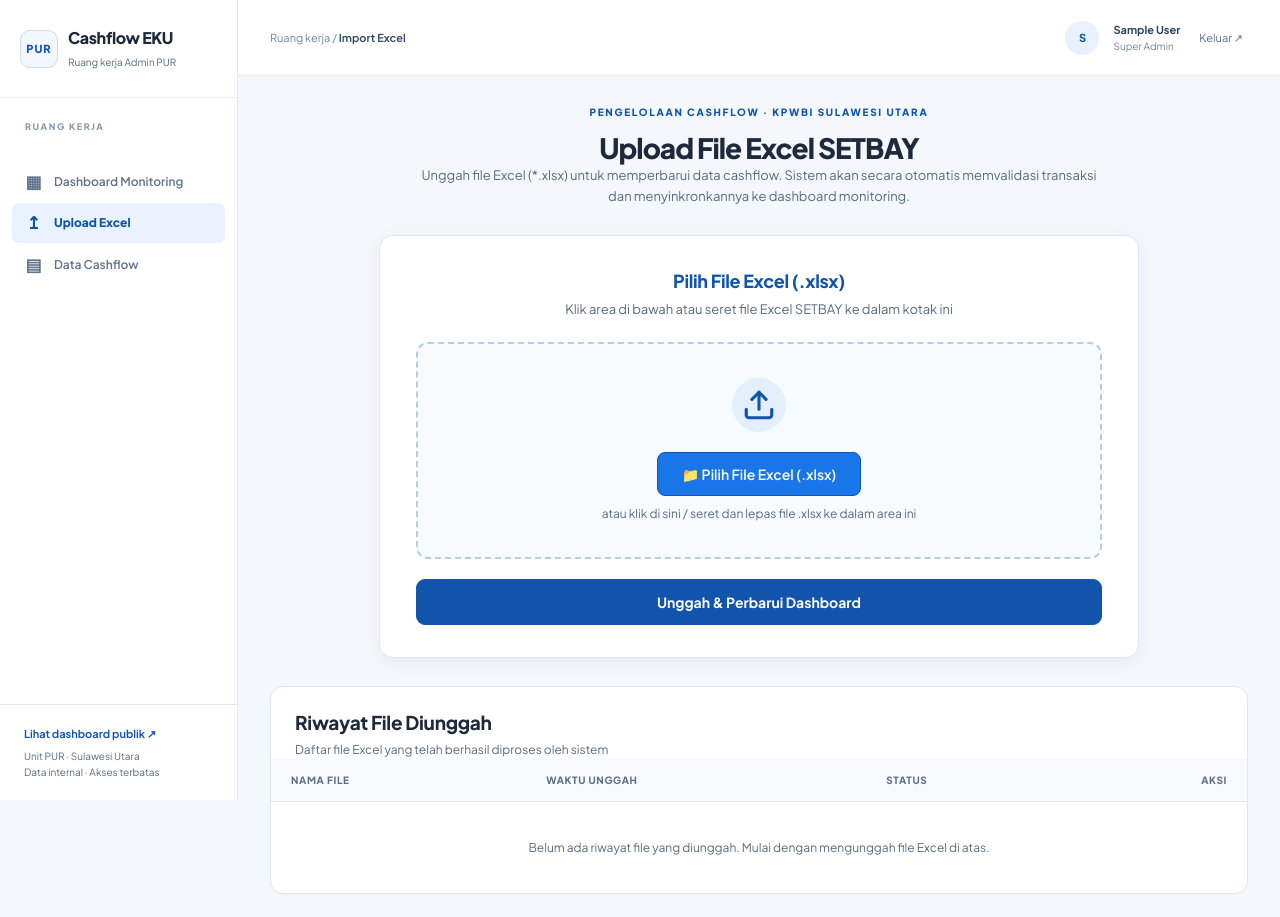
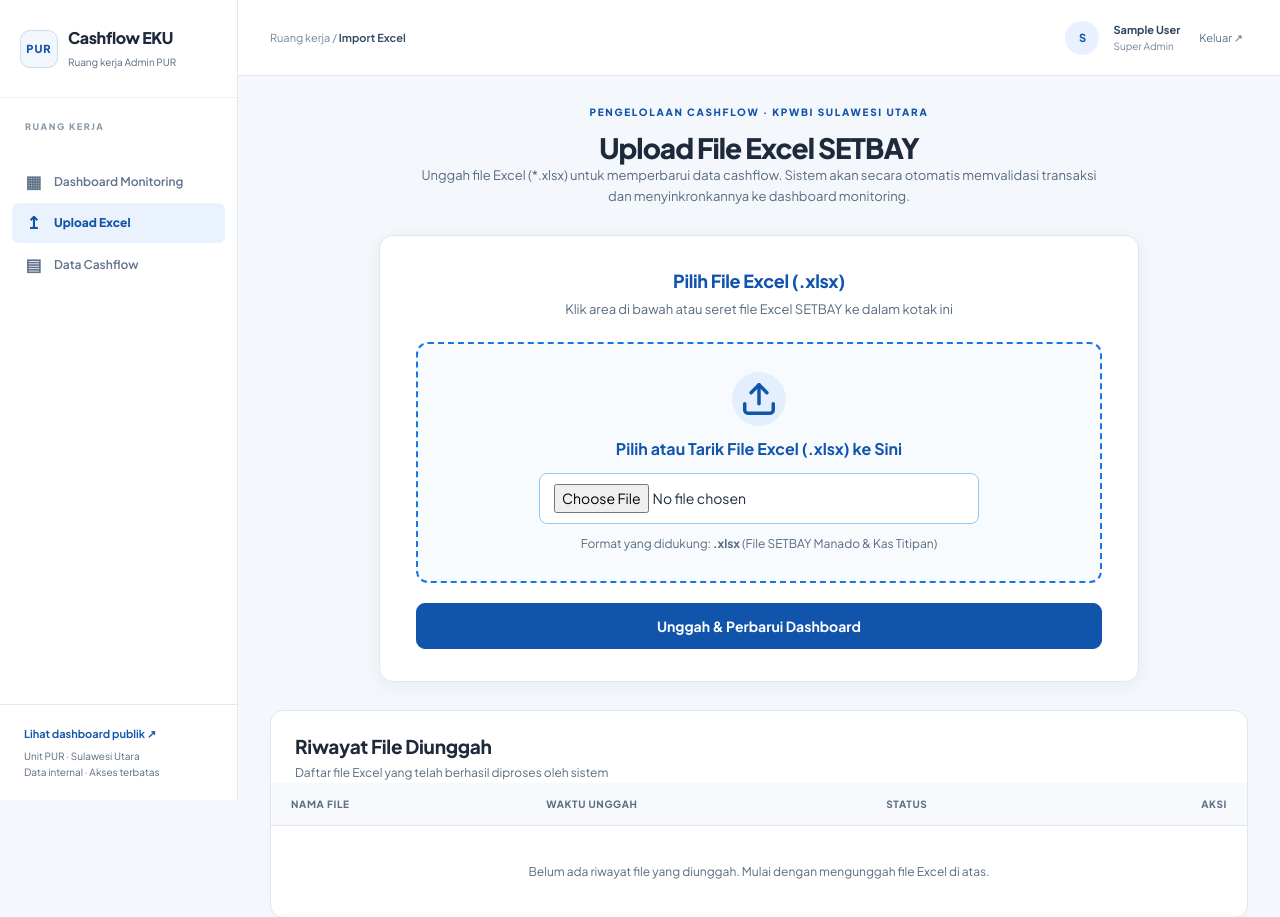
Before and after one commit to gideontondatuon/EKU, a Django app: page /admin/imports/ in a window 1280 px wide. Shown: the top 917 px of the page. Before the commit the page ends 895 px from the top, so only its background shows below. Run offline with Django 5.2, Linux system fonts and the light colour scheme; the visitor is signed in with stand-in values (Sample User, id 1); data that the repository does not hold is empty; parts of the project's set-up code (start-up, migrations or seed data) failed here and were passed over; some libraries are stand-ins or nearby versions.

Commit message:
fix: gunakan input file native yang langsung terlihat

```diff
--- a/templates/imports.html
+++ b/templates/imports.html
@@ -26,28 +26,24 @@
         <input type="hidden" name="mode" value="ADD">
         <input type="hidden" name="is_demo" value="">
 
-        <label for="id_file" class="file-upload-dropzone" id="dropzone" style="display: block; cursor: pointer; position: relative;">
-            <div class="upload-icon">
-                <svg width="34" height="34" viewBox="0 0 24 24" fill="none" stroke="#1054ab" stroke-width="2.2" stroke-linecap="round" stroke-linejoin="round">
+        <div class="file-upload-dropzone" id="dropzone" style="background: #f8fbfe; border: 2px dashed #1976e9; border-radius: 12px; padding: 28px 20px; text-align: center; margin-bottom: 14px;">
+            <div class="upload-icon" style="margin-bottom: 10px;">
+                <svg width="38" height="38" viewBox="0 0 24 24" fill="none" stroke="#1054ab" stroke-width="2.2" stroke-linecap="round" stroke-linejoin="round">
                     <path d="M21 15v4a2 2 0 0 1-2 2H5a2 2 0 0 1-2-2v-4"></path>
                     <polyline points="17 8 12 3 7 8"></polyline>
                     <line x1="12" y1="3" x2="12" y2="15"></line>
                 </svg>
             </div>
-            <div style="margin-top: 8px;">
-                <span class="btn" id="browse-btn" style="background: #1976e9; color: #fff; font-weight: 600; font-size: 14px; padding: 10px 24px; border-radius: 8px; margin-bottom: 8px; display: inline-block; cursor: pointer;">
-                    📁 Pilih File Excel (.xlsx)
-                </span>
-                <div class="muted small">atau klik di sini / seret dan lepas file .xlsx ke dalam area ini</div>
+            <strong style="font-size: 16px; color: #1054ab; display: block; margin-bottom: 12px;">
+                Pilih atau Tarik File Excel (.xlsx) ke Sini
+            </strong>
+            <input id="id_file" type="file" name="file" accept=".xlsx" required style="font-size: 14px; padding: 10px 14px; border: 1.5px solid #90caf9; border-radius: 8px; background: #ffffff; cursor: pointer; max-width: 440px; width: 100%; display: inline-block;">
+            <div class="muted small" style="margin-top: 10px;">Format yang didukung: <strong>.xlsx</strong> (File SETBAY Manado &amp; Kas Titipan)</div>
+            <div id="file-chosen-box" style="display: none; margin-top: 14px; background: #e8f5e9; border: 1px solid #81c784; color: #2e7d32; padding: 8px 16px; border-radius: 8px; font-weight: 600;">
+                <span id="file-name-text"></span>
+                <span id="file-size-text" style="color: #388e3c; font-weight: 400; font-size: 12px; margin-left: 6px;"></span>
             </div>
-            <input id="id_file" type="file" name="file" accept=".xlsx" style="position: absolute; opacity: 0; width: 0.1px; height: 0.1px; overflow: hidden; z-index: -1;">
-            <div id="file-chosen-box" class="file-chosen-badge" style="display: none; margin-top: 14px; background: #e8f5e9; border: 1px solid #81c784; color: #2e7d32; padding: 10px 18px; border-radius: 8px; align-items: center; justify-content: center;">
-                <span style="font-size: 18px; margin-right: 8px;">✅</span>
-                <strong id="file-name-text" style="font-size: 14px;">Nama file</strong>
-                <span id="file-size-text" style="color: #388e3c; font-weight: 500; font-size: 12px; margin-left: 8px;"></span>
-                <span style="margin-left: 14px; color: #1976e9; font-size: 12px; text-decoration: underline;">(Ganti file)</span>
-            </div>
-        </label>
+        </div>
 
         <button class="btn btn-primary" type="submit" id="submit-btn" style="width: 100%; justify-content: center; min-height: 46px; font-size: 14px; font-weight: 700; border-radius: 9px; margin-top: 6px;">
             Unggah &amp; Perbarui Dashboard
```
